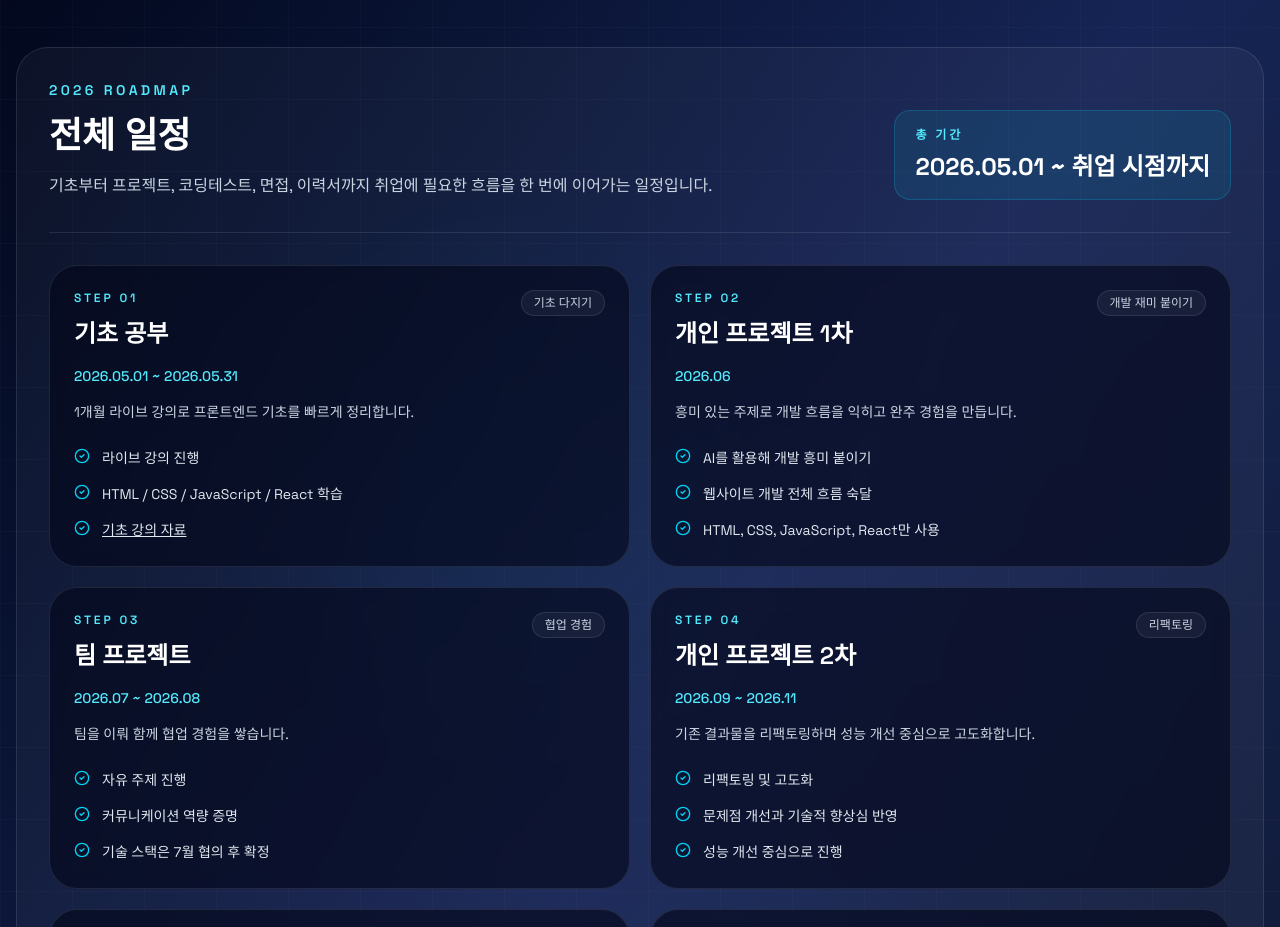
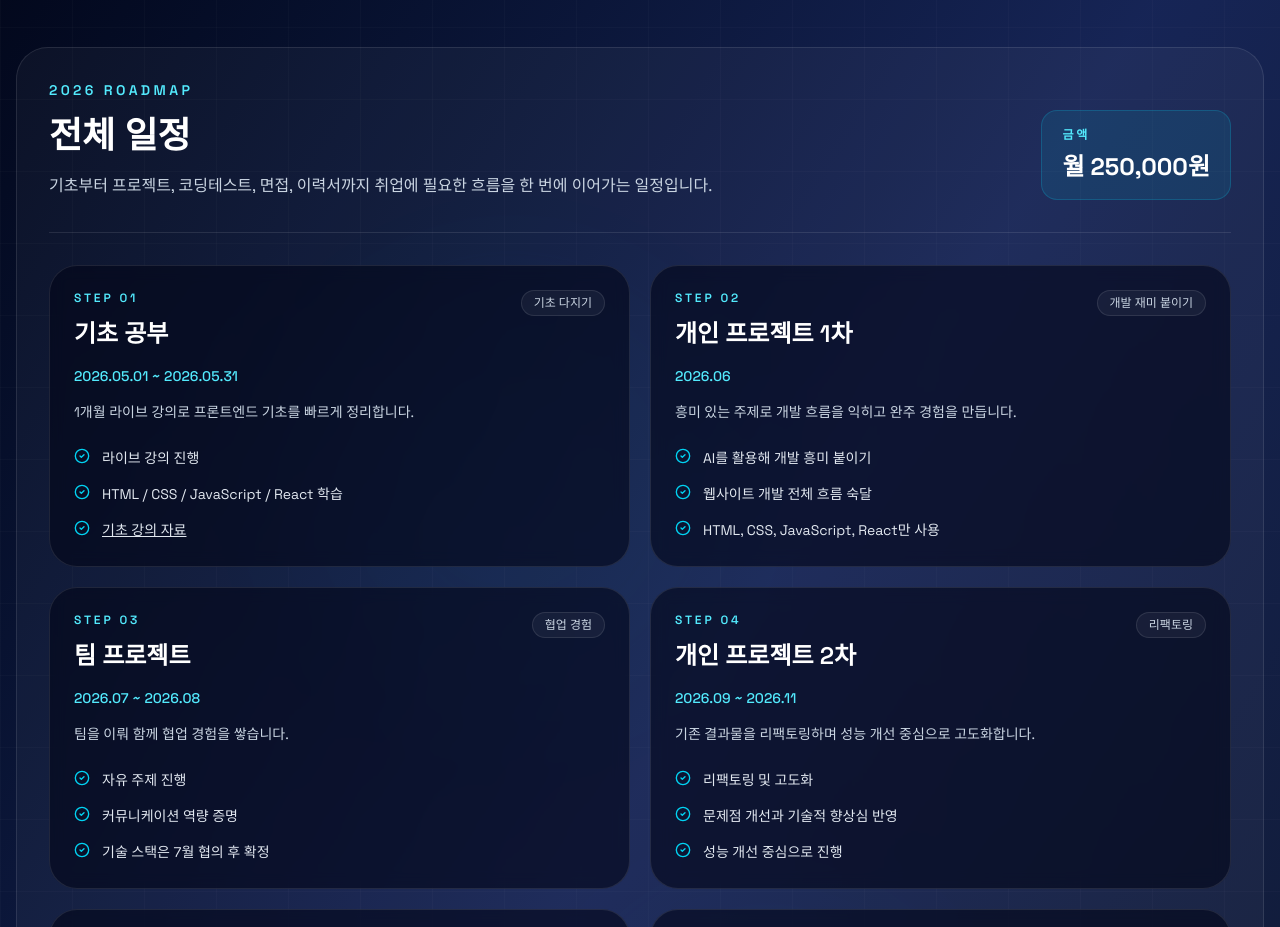
Before and after one commit to Yun-Jehyeok/tmmakers-page, a React (Vite) app: page / in a window 1280 px wide. Shown: the part 2720-3647 px from the top of the page. Built offline with nearby package versions, Linux system fonts and the light colour scheme; no server answers; a web font is replaced by a local one.

Commit message:
add price

```diff
--- a/src/components/ProgramTracks.tsx
+++ b/src/components/ProgramTracks.tsx
@@ -182,10 +182,10 @@ export function ProgramTracks() {
 
                         <div className="rounded-2xl border border-cyan-400/20 bg-cyan-400/10 px-5 py-4">
                             <p className="text-xs font-semibold uppercase tracking-[0.24em] text-cyan-300">
-                                총 기간
+                                금액
                             </p>
                             <p className="mt-2 text-2xl font-bold text-white">
-                                2026.05.01 ~ 취업 시점까지
+                                월 250,000원
                             </p>
                         </div>
                     </div>
```
